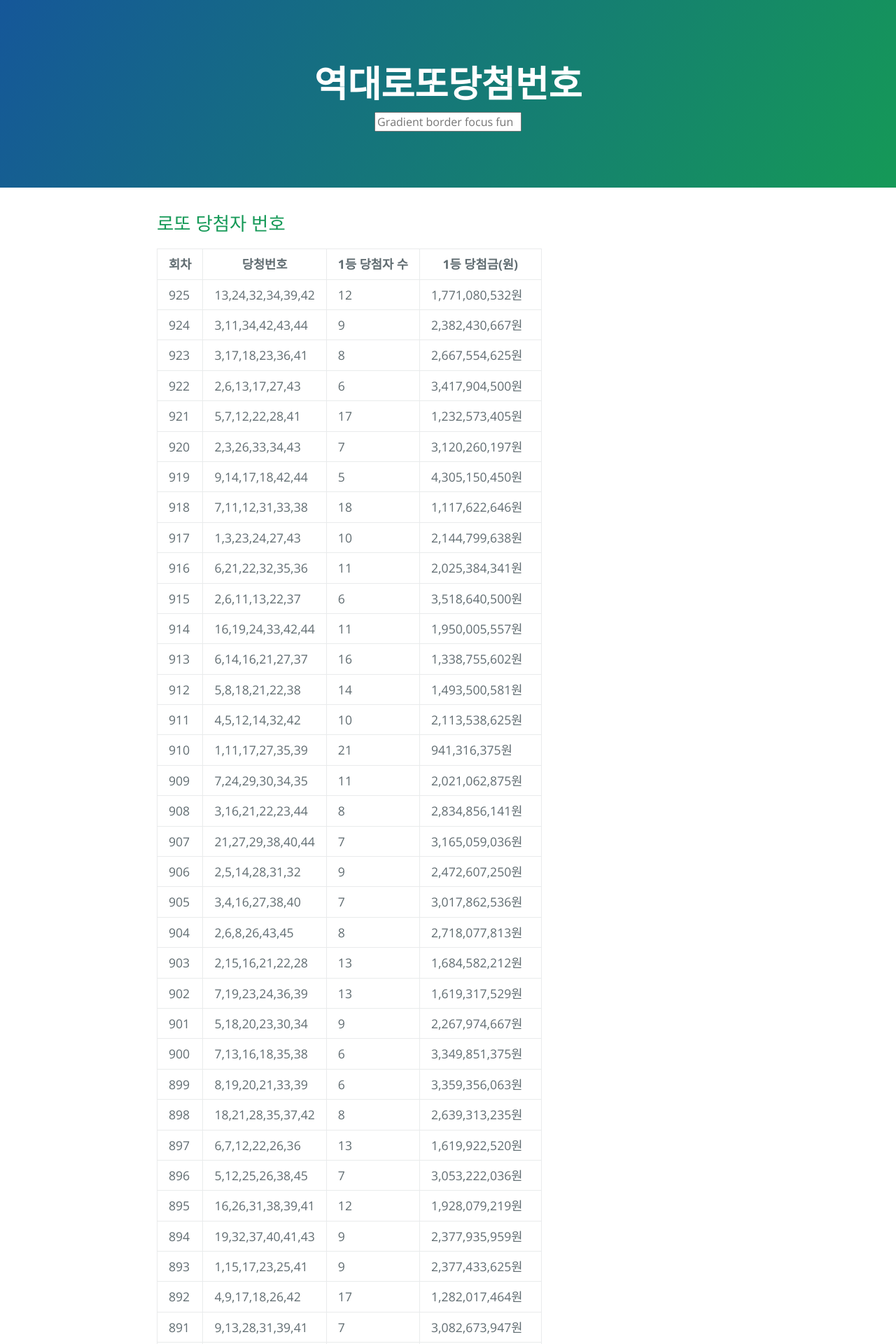
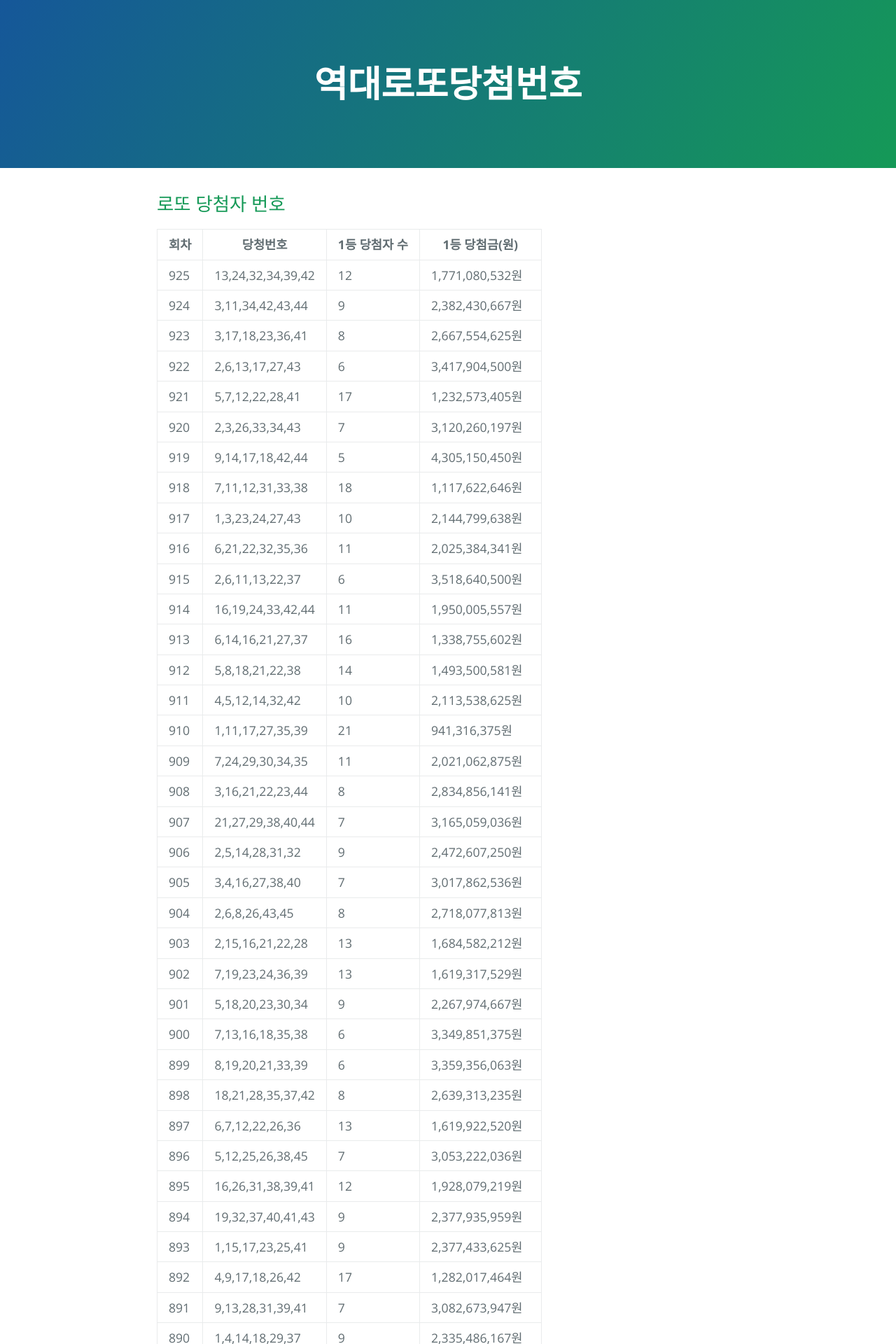
Before and after one commit to sh0seo/lottery-history, a Jekyll site: the page built from index.md, in a window 1280 px wide. Shown: the top 1920 px of the page at 70% size. Built offline with Jekyll 4.4.1, drawn with Linux system fonts in a browser that asks for light colours.

Commit message:
Update page-header.html

```diff
--- a/_includes/page-header.html
+++ b/_includes/page-header.html
@@ -1,8 +1,3 @@
 <section class="page-header">
   <h1 class="project-name">{{ site.title }}</h1>
-  <span class="input">
-    <span></span>
-    <input type="text" placeholder="Gradient border focus fun" size="20">
-    <span></span>
-  </span>
 </section>
```
